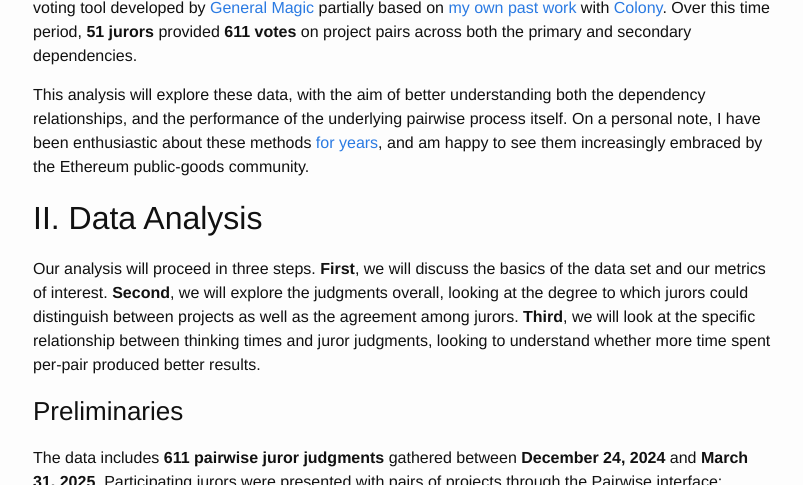
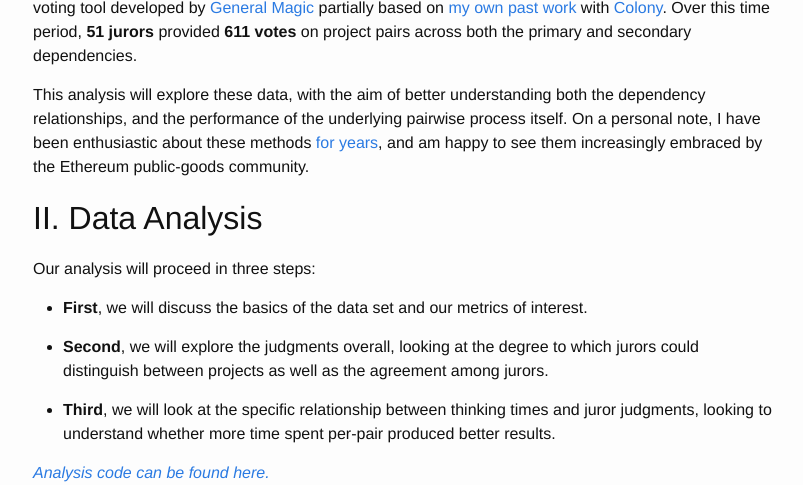
Before and after one commit to kronosapiens/kronosapiens.github.io, a Jekyll site: the page built from _posts/2025-08-03-deepfunding-jury-analysis.md, in a window 1280 px wide and 900 px high, scrolled down 972 px, cut to the strip 0-485 px from the top of the window. Shown: the whole strip, without its empty margins (237-1040 px from the left). Built offline with Jekyll 4.4.1, drawn with Linux system fonts in a browser that asks for light colours; comment, search, counter and statistics services are not loaded.

Commit message:
fix: add link to notebooks in deepfunding-jury-analysis.md

```diff
--- a/_posts/2025-08-03-deepfunding-jury-analysis.md
+++ b/_posts/2025-08-03-deepfunding-jury-analysis.md
@@ -42,10 +42,15 @@ On a personal note, I have been enthusiastic about these methods [for years](htt
 
 ## II. Data Analysis
 
-Our analysis will proceed in three steps.
-**First**, we will discuss the basics of the data set and our metrics of interest.
-**Second**, we will explore the judgments overall, looking at the degree to which jurors could distinguish between projects as well as the agreement among jurors.
-**Third**, we will look at the specific relationship between thinking times and juror judgments, looking to understand whether more time spent per-pair produced better results.
+Our analysis will proceed in three steps:
+
+- **First**, we will discuss the basics of the data set and our metrics of interest.
+
+- **Second**, we will explore the judgments overall, looking at the degree to which jurors could distinguish between projects as well as the agreement among jurors.
+
+- **Third**, we will look at the specific relationship between thinking times and juror judgments, looking to understand whether more time spent per-pair produced better results.
+
+*[Analysis code can be found here.](https://github.com/kronosapiens/notebooks/tree/main/notebooks)*
 
 ### Preliminaries
 
```
